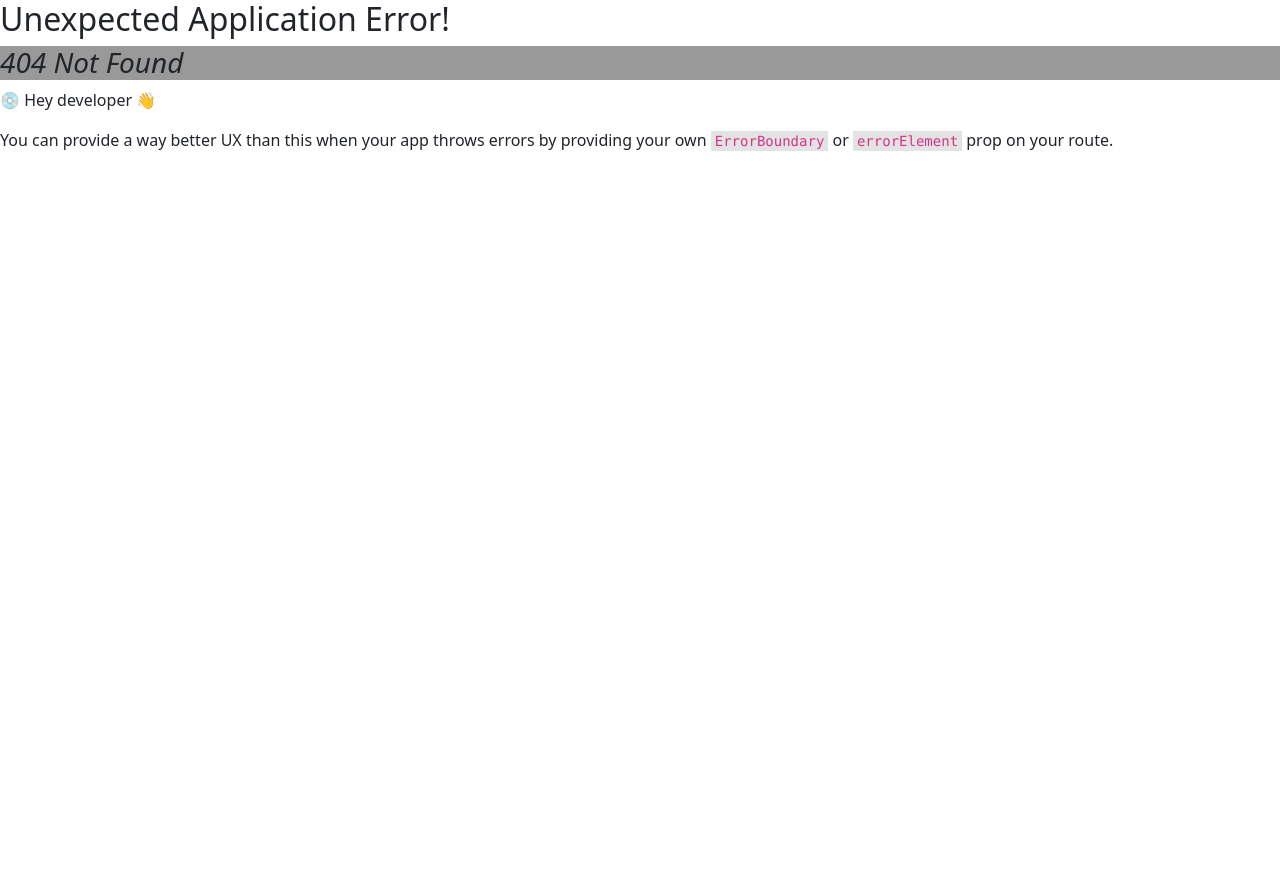
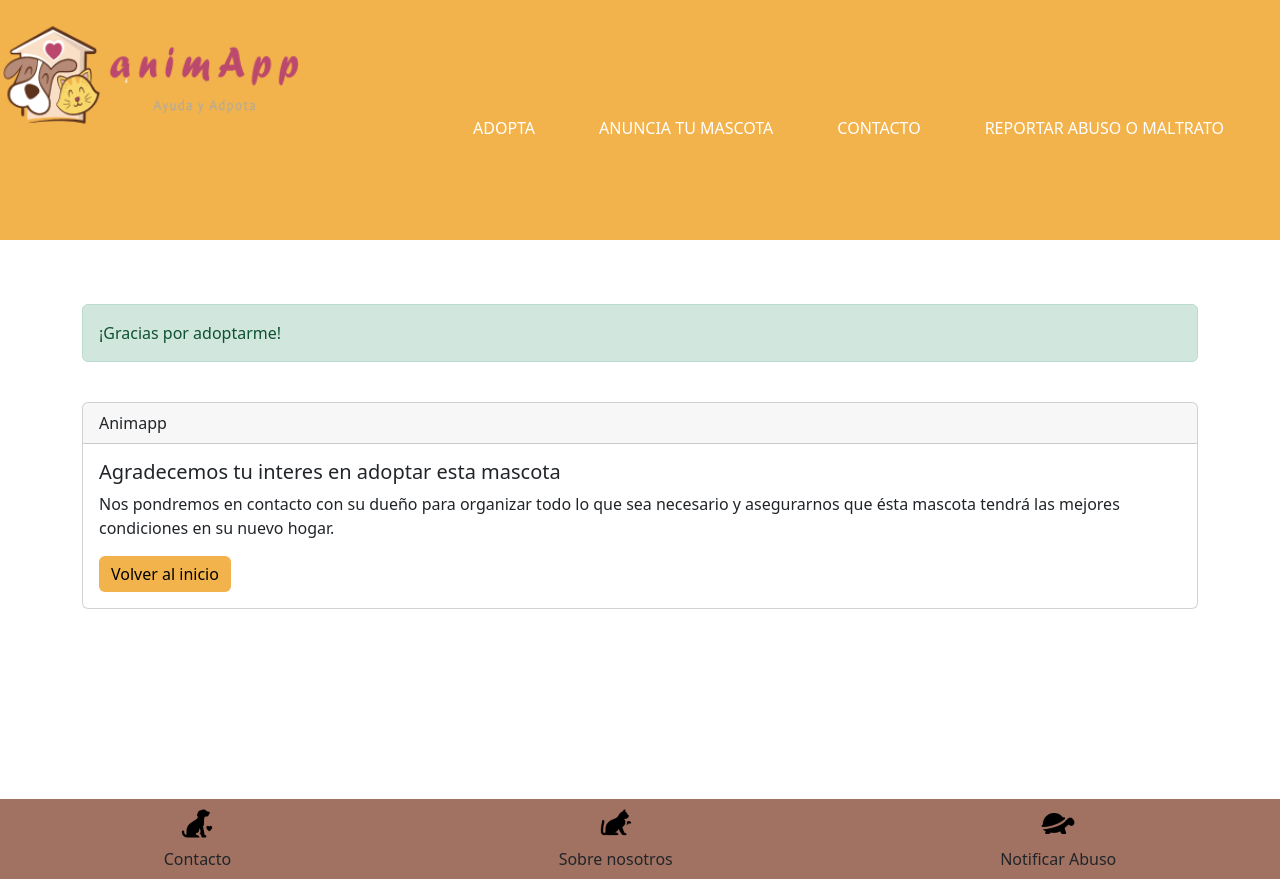
Before and after one commit to Perezdh13/hackathon-animApp, a React (Create React App) app in the folder client/: page /AdoptMe in a window 1280 px wide. Before the commit this address had no page. Before the commit the page ends 800 px from the top, so only its background shows below. Built offline with nearby package versions, Linux system fonts and the light colour scheme.

Commit message:
adopted animal view

```diff
--- /dev/null
+++ b/client/src/components/AdoptMe.jsx
@@ -0,0 +1,18 @@
+import Alerta from '../components/Alert'
+import AdoptMeMsg from '../components/AdoptMeMsg'
+import React from 'react'
+import '../css/footer.css'
+
+
+
+function AdoptMe() {
+  return (
+    <div className='container alert-cont'>
+        <br />
+     <Alerta/> <br />
+     <AdoptMeMsg/>
+    </div>
+  )
+}
+
+export default AdoptMe
--- /dev/null
+++ b/client/src/components/AdoptMeMsg.jsx
@@ -0,0 +1,20 @@
+import Button from 'react-bootstrap/Button';
+import Card from 'react-bootstrap/Card';
+
+function AdoptMeMsg() {
+  return (
+    <Card>
+      <Card.Header>Animapp</Card.Header>
+      <Card.Body>
+        <Card.Title>Agradecemos tu interes en adoptar esta mascota</Card.Title>
+        <Card.Text>
+         Nos pondremos en contacto con su dueño para organizar todo lo que sea necesario y asegurarnos que ésta mascota
+         tendrá las mejores condiciones en su nuevo hogar.
+        </Card.Text>
+        <a href="./"><Button variant="primary">Volver al inicio</Button></a>
+      </Card.Body>
+    </Card>
+  );
+}
+
+export default AdoptMeMsg;
--- /dev/null
+++ b/client/src/components/Alert.jsx
@@ -0,0 +1,17 @@
+import Alert from 'react-bootstrap/Alert';
+
+function Alerta() {
+  return (
+    <>
+      {[
+        'success'
+      ].map((variant) => (
+        <Alert key={variant} variant={variant}>
+          ¡Gracias por adoptarme!
+        </Alert>
+      ))}
+    </>
+  );
+}
+
+export default Alerta;
--- a/client/src/components/Cards.jsx
+++ b/client/src/components/Cards.jsx
@@ -3,6 +3,7 @@ import React, { useState, useEffect } from "react";
 import Button from 'react-bootstrap/Button';
 import Container from 'react-bootstrap/Container';
 import Form from 'react-bootstrap/Form';
+import { Link } from "react-router-dom";
 
 import Navbar from 'react-bootstrap/Navbar';
 
@@ -73,7 +74,7 @@ useEffect(() => {
             <p>Edad: {pet.Age}</p>
             <p>Altura: {pet.Height}</p>
             <div className="link">
-                    <p target='_blank'>Adoptame</p>
+                    <a href="./AdoptMe">Adoptame</a>
             </div>
           </div>
         </div>
--- a/client/src/css/footer.css
+++ b/client/src/css/footer.css
@@ -20,3 +20,8 @@
     height: 3rem;
     margin: 0;
 }
+
+.alert-cont{
+    margin-top: 40px;
+    margin-bottom: 190px;
+}
```
Also changed, not shown: client/src/App.js (+6 -1 lines).
